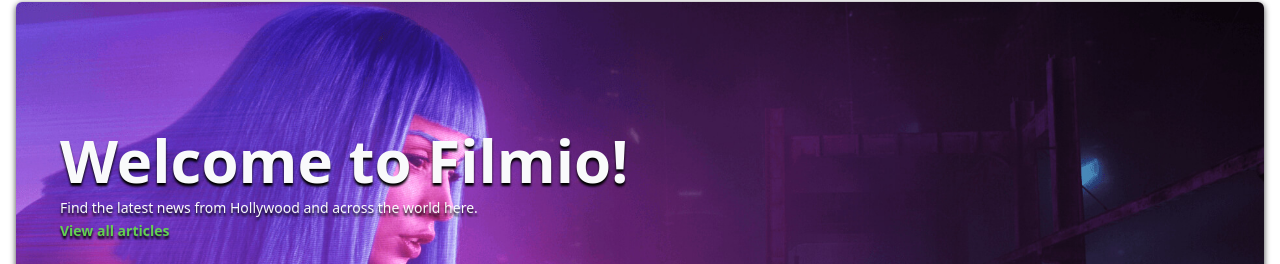
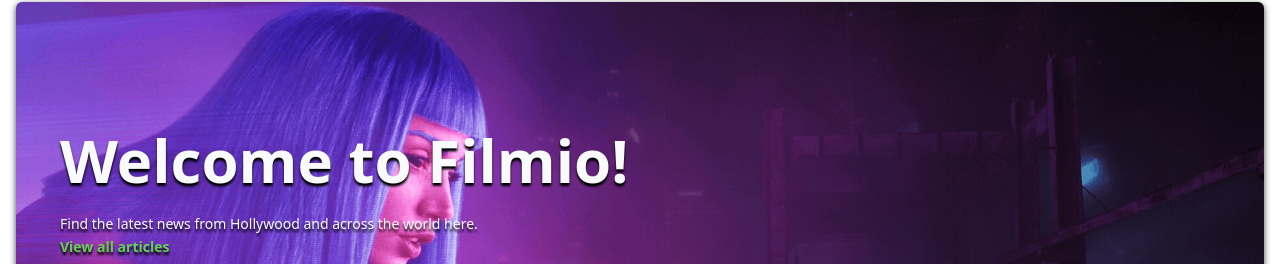
Before and after one commit to ivanivanov10101/filmio-main, a React (Vite) app in the folder Frontend/: page / in a window 1280 px wide. Shown: the part 119-383 px from the top of the page. Built offline with nearby package versions, Linux system fonts and the light colour scheme; no server answers.

Commit message:
profile changes

```diff
--- a/Frontend/src/components/DashBoard/ProfileForm.tsx
+++ b/Frontend/src/components/DashBoard/ProfileForm.tsx
@@ -143,13 +143,6 @@
         >
           {loading ? "Loading..." : "Update"}
         </Button>
-        {currentUser && currentUser.isAdmin && (
-          <Link to={"/create-post"}>
-            <Button className="text-white w-full bg-[#63d052] hover:bg-[#81d973] focus:outline-none focus:ring-[#81d973] font-medium rounded-md text-sm py-0.5 text-center dark:bg-[#63d052] dark:hover:bg-[#63d052] dark:focus:ring-[#81d973]">
-              Create Post
-            </Button>
-          </Link>
-        )}
       </div>
       <div className="flex justify-between mt-4 text-red-500">
         <Button
--- a/Frontend/src/pages/Home.tsx
+++ b/Frontend/src/pages/Home.tsx
@@ -11,7 +11,7 @@
                 className="flex flex-col gap-6 px-3 py-10 mx-auto md:py-28 object-cover m-10 ml-4 mr-4 rounded-md bg-cover [box-shadow:-0px_2px_6px_0px_rgba(0,0,0,0.75)] bg-[url('/assets/images/background_hero_compressed.jpg')]"
             >
                 <div className="ml-8 text-gray-50 py-4 [filter:drop-shadow(0px_3px_1px_#000000)]">
-                    <h1 className="text-3xl font-bold lg:text-6xl pb-2">
+                    <h1 className="text-3xl font-bold lg:text-6xl pb-6">
                         Welcome {currentUser ? currentUser?.fullName : "to Filmio!"}
                     </h1>
                     <p className="text-xs sm:text-sm">
```
